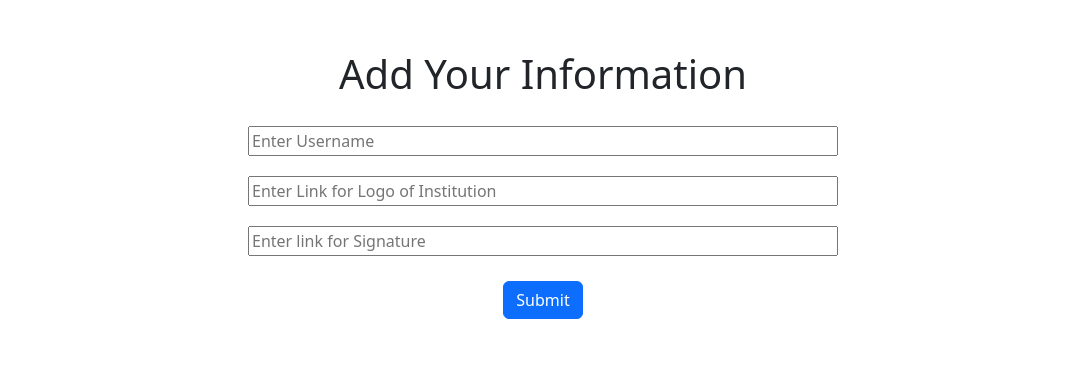
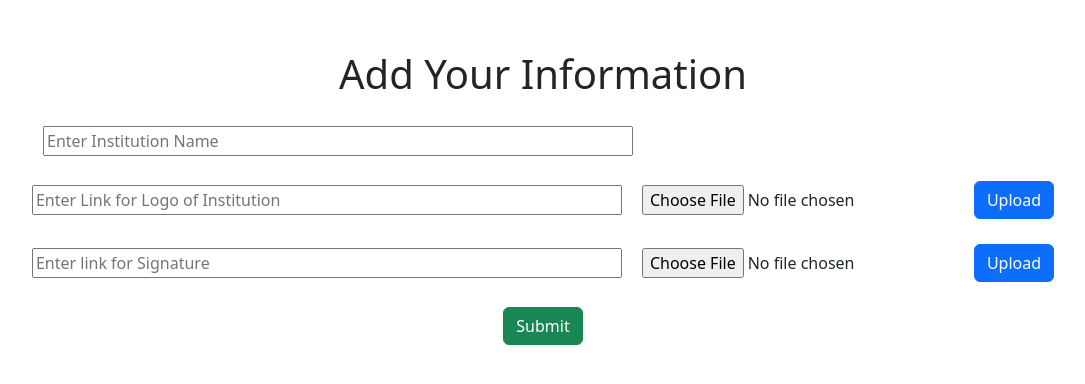
Before and after one commit to chawlaamal170401/Webknight-Front, a React (Create React App) app: page /form/1234 in a window 1280 px wide. Shown: the top 384 px of the page, without its empty margins (97-1182 px from the left). Built offline with nearby package versions, Linux system fonts and the light colour scheme; no server answers.

Commit message:
feat: add logo and sign upload

```diff
--- a/src/App.css
+++ b/src/App.css
@@ -1,4 +1,3 @@
-
 .App {
   background-color: white;
 }
@@ -39,24 +38,23 @@ label {
   color: rgb(34, 34, 34);
 }
 
-.dash-container{
+.dash-container {
   text-align: center;
   width: 100%;
-
 }
 
-.carousel-item{
-    height: 370px;
+.carousel-item {
+  height: 370px;
 }
-.carousel-item img{
-    height: 370px;
+.carousel-item img {
+  height: 370px;
 }
 
 .carousel-inner img {
   margin: auto;
 }
 
-.dash-header{
+.dash-header {
   background-color: #003580;
   color: white;
   display: flex;
@@ -65,55 +63,76 @@ label {
   margin-bottom: 30px;
 }
 
-.dash-icon > a{
+.dash-icon > a {
   margin-right: 15px;
 }
 
-.dash-header input{
+.dash-header input {
   justify-content: space-around;
   padding: 10px 0px;
   border-radius: 50px;
   width: 50%;
 }
 
-.templates{
+.templates {
   margin: 50px 0;
 }
 
-.dash-grid{
+.dash-grid {
   margin: 20px 10px;
   display: flex;
   justify-content: space-around;
   text-align: justify;
 }
 
-a{
+a {
   text-decoration: none;
 }
 
-.dash-certi{
+.dash-certi {
   width: 30%;
 }
 
-.dash-icon{
+.dash-icon {
   align-self: flex-end;
   justify-content: space-between;
 }
 
-.form-container{
+.form-container {
   margin-top: 50px;
   text-align: center;
 }
 
-.dash-form{
+.dash-form {
   margin: 0 50px;
+  display: flex;
+  flex-direction: column;
+  align-items: center;
 }
 
-.dash-form button{
+.dash-form button {
   margin-top: 25px;
 }
 
-.dash-form input{
+.dash-form input {
   margin-top: 20px;
-  width: 50%
+  width: 50%;
 }
+
+.dash-form-item-upload {
+  width: 100%;
+  display: flex;
+  justify-content: center;
+  align-items: baseline;
+  gap: 20px;
+}
+
+.file-input {
+  max-width: fit-content;
+}
+
+.insti-name {
+  width: 100%;
+  position: relative;
+  right: 205px;
+}
--- a/src/components/Form.js
+++ b/src/components/Form.js
@@ -4,16 +4,9 @@ import { useParams } from "react-router-dom";
 import { checkUser } from "../utils/converter";
 import { useNavigate } from "react-router-dom";
 
-
-
-
 function DashForm() {
-  const [logo, setLogo] = useState(
-    "https://i.ibb.co/cDNy1Jq/6c4baa6e-3e9f-4919-b1a7-b8622892cf84file-741123.webp"
-  );
-  const [sign, setSign] = useState(
-    "https://i.ibb.co/23yn7dW/Whats-App-Image-2022-09-15-at-12-35-01-AM.jpg"
-  );
+  const [logo, setLogo] = useState("");
+  const [sign, setSign] = useState("");
   const [Name, setName] = useState("");
   const [isEnable, setEnable] = useState(true);
   //   const [username, setUsename] = useState("");
@@ -22,6 +15,8 @@ function DashForm() {
   const navigate = useNavigate();
   const [u_id, setUId] = useState(2);
 
+  const [uploadLogo, setUploadLogo] = useState("");
+  const [uploadSign, setUploadSign] = useState("");
 
   async function getUser() {
     const user = await checkUser();
@@ -55,49 +50,110 @@ function DashForm() {
       }
     );
   }, []);
+
+  const handleUpload = async (uploadType) => {
+    const formdata = new FormData();
+    const fileToUpload = uploadType === "logo" ? uploadLogo[0] : uploadSign[0];
+
+    formdata.append("file", fileToUpload);
+
+    var requestOptions = {
+      method: "POST",
+      body: formdata,
+      redirect: "follow",
+    };
+    const response = await fetch(
+      "https://api-stjudes.herokuapp.com/api/upload",
+      requestOptions
+    );
+    const responseData = await response.json();
+
+    if (response.status === 200) {
+      console.log(uploadType);
+      console.log(responseData.data);
+      if (uploadType === "logo") setLogo(responseData.data);
+      else if (uploadType === "sign") setSign(responseData.data);
+    } else console.log("Failed to upload");
+  };
+
   return (
     <div className="form-container">
       <h1>Add Your Information</h1>
       <form className="dash-form" onSubmit={onSubmit}>
-        <div className="form-group">
-          <div>
+        <div className="dash-form-item-upload"></div>
+        <div className="insti-name">
           <input
             type="text"
             name="username"
             id="username"
-              placeholder="Enter Username"
+            placeholder="Enter Institution Name"
             onChange={(e) => {
               setName(e.target.value);
             }}
           />
         </div>
+        <div className="dash-form-item-upload">
           <input
             type="text"
             name="logo"
             id="logo"
             placeholder="Enter Link for Logo of Institution"
+            value={logo}
             onChange={(e) => {
               setLogo(e.target.value);
             }}
           />
+          <input
+            className="file-input"
+            type="file"
+            onChange={(e) => setUploadLogo(e.target.files)}
+          />
+          <button
+            onClick={(e) => {
+              e.preventDefault();
+              handleUpload("logo");
+            }}
+            className="btn btn-primary"
+          >
+            Upload
+          </button>
         </div>
-        <div>
+        <div className="dash-form-item-upload">
           <input
             type="text"
             name="sign"
             id="signature"
             placeholder="Enter link for Signature"
+            value={sign}
             onChange={(e) => {
               setSign(e.target.value);
             }}
           />
+          <input
+            className="file-input"
+            type="file"
+            onChange={(e) => setUploadSign(e.target.files)}
+          />
+          <button
+            onClick={(e) => {
+              e.preventDefault();
+              handleUpload("sign");
+            }}
+            className="btn btn-primary"
+          >
+            Upload
+          </button>
         </div>
 
-        <button type="submit" className="btn btn-primary" disabled={!isEnable}>
+        <button type="submit" className="btn btn-success" disabled={!isEnable}>
           Submit
         </button>
       </form>
-      {isEnable ? <></> : <><button
+      {isEnable ? (
+        <></>
+      ) : (
+        <>
+          <button
             onClick={() => {
               downloadPpt();
             }}
@@ -113,8 +169,9 @@ function DashForm() {
             className="btn btn-primary"
           >
             Issue
-        </button></>}
-
+          </button>
+        </>
+      )}
     </div>
   );
 }
```
Lines whose indentation alone changed are shown as unchanged.
